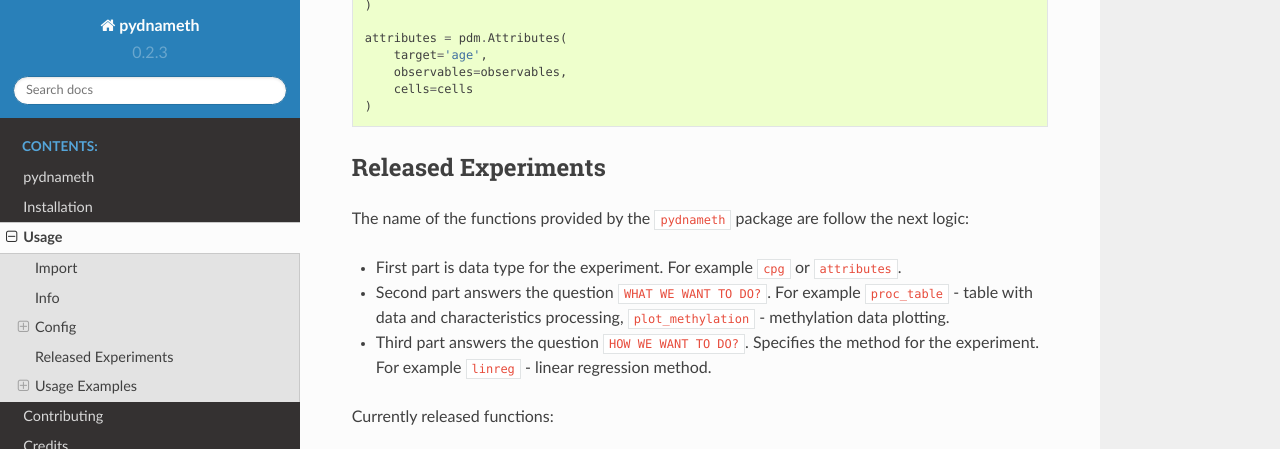
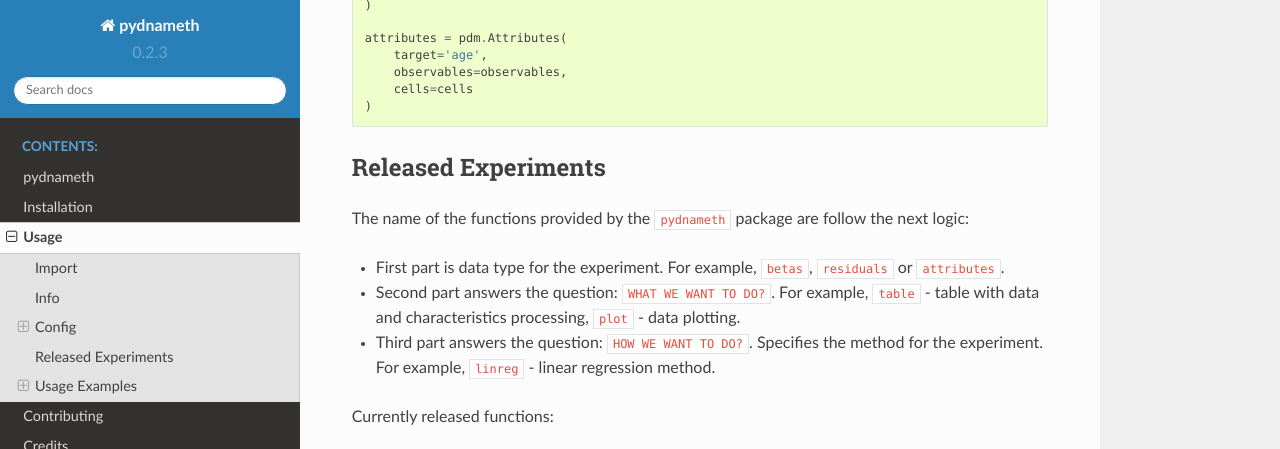
Before and after one commit to alexsoll/pydnameth, a Sphinx documentation site: the page built from docs/usage.rst, in a window 1280 px wide and 900 px high, scrolled down 6641 px, cut to the strip 0-449 px from the top of the window. Built offline with Sphinx 7.4.7 and the Read the Docs theme 2.0.0, drawn with Linux system fonts in a browser that asks for light colours; pages that are not in the unit, such as notebooks, are missing from menus; some of the changed text lies outside the part shown.

Commit message:
Updated documentation

```diff
--- a/docs/usage.rst
+++ b/docs/usage.rst
@@ -16,7 +16,7 @@ Info
 ----
 As a rule, 4 files are provided in each methylation dataset:
 
-* ``cpg_beta.txt`` - contains methylation data itself.
+* ``betas.txt`` - contains methylation data itself.
   Rows correspond to individual CpGs, and columns correspond to subjects.
 * ``annotations.txt`` - contains information about CpGs.
   Rows correspond to individual CpGs, and columns correspond to CpG's characteristics (gene, bop, coordinate, etc.).
@@ -58,7 +58,7 @@ which contains methylation data.
 
 Example::
 
-    name = 'cpg_beta'
+    name = 'betas'
 
 ++++++++
 ``path``
@@ -86,7 +86,7 @@ Example of creating ``pdm.Data`` instance:
 .. code-block:: python
 
      data = pdm.Data(
-        name='cpg_beta',
+        name='betas',
         path='C:/Data',
         base='GSE40279'
     )
@@ -322,12 +322,12 @@ Released Experiments
 --------------------
 The name of the functions provided by the ``pydnameth`` package are follow the next logic:
 
-* First part is data type for the experiment. For example ``cpg`` or ``attributes``.
-* Second part answers the question ``WHAT WE WANT TO DO?``.
-  For example ``proc_table`` - table with data and characteristics processing,
-  ``plot_methylation`` - methylation data plotting.
-* Third part answers the question ``HOW WE WANT TO DO?``. Specifies the method for the experiment.
-  For example ``linreg`` - linear regression method.
+* First part is data type for the experiment. For example, ``betas``, ``residuals`` or ``attributes``.
+* Second part answers the question: ``WHAT WE WANT TO DO?``.
+  For example, ``table`` - table with data and characteristics processing,
+  ``plot`` - data plotting.
+* Third part answers the question: ``HOW WE WANT TO DO?``. Specifies the method for the experiment.
+  For example, ``linreg`` - linear regression method.
 
 Currently released functions:
 
```
Also changed, not shown: other parts of docs/usage.rst (+2 -2 lines).
